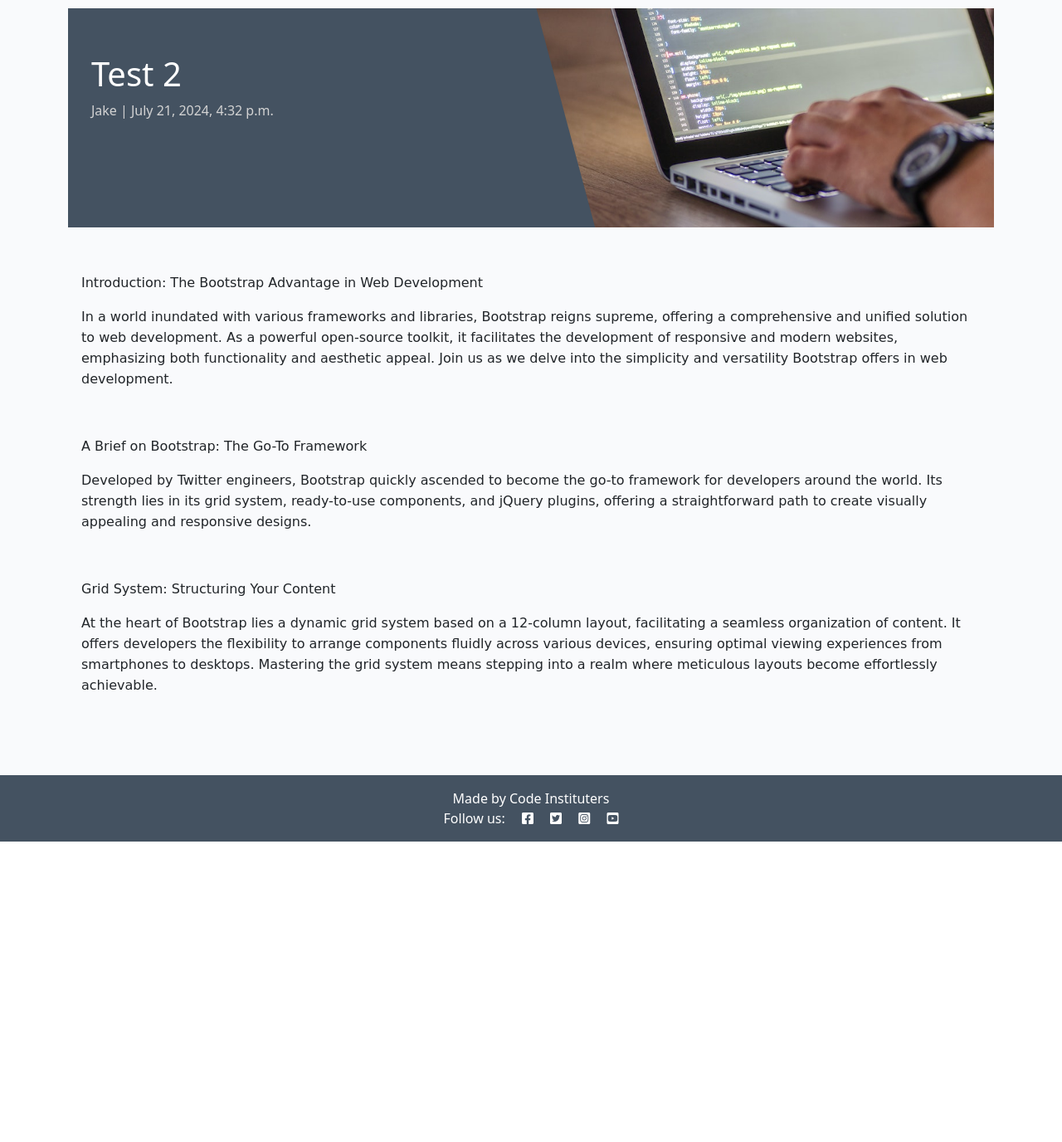
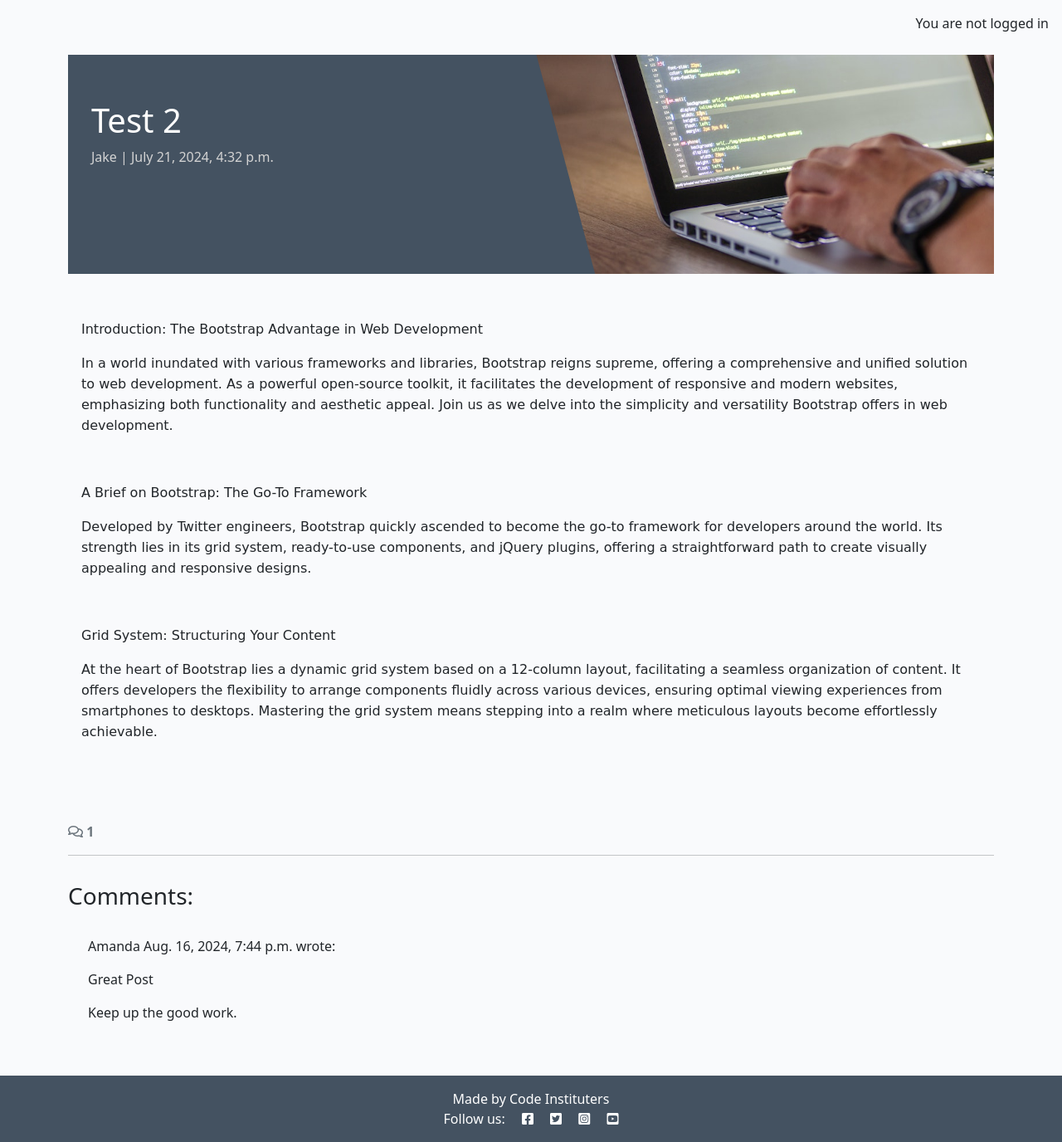
Before and after one commit to AmandaB2023/Project_4_Blog, a Django app: a page that uses templates/base.html in a window 1280 px wide. Shown: the part 60-1436 px from the top of the page at 83% size. Before the commit the page ends 1074 px from the top, so only its background shows below. Run offline with Django 4.2, Linux system fonts and the light colour scheme; data comes from the database, SQL or seed files in the repository; both versions use the stored data as it was after the commit.

Commit message:
Add comment section

```diff
--- a/blog/templates/blog/post_detail.html
+++ b/blog/templates/blog/post_detail.html
@@ -29,6 +29,48 @@
             </div>
         </div>
     </div>
+      <!-- Displaying count of comments -->
+  <div class="row">
+    <div class="col-12">
+      <strong class="text-secondary">
+        <i class="far fa-comments"></i> {{ comment_count }}
+      </strong>
+    </div>
+    <div class="col-12">
+      <hr>
+    </div>
+  </div>
+  <!-- Displaying Comments -->
+  <div class="row">
+    <div class="col-md-8 card mb-4  mt-3 ">
+      <h3>Comments:</h3>
+      <div class="card-body">
+        <!-- We want a for loop inside the empty control tags
+          to iterate through each comment in comments -->
+        {% for comment in comments %}
+        <div class="p-2 comments
+          {% if not comment.approved and comment.author == user %}
+          faded{% elif not comment.approved %} d-none{% endif %}">
+          <p class="font-weight-bold">
+            {{ comment.author }}
+            <span class="font-weight-normal">
+              {{ comment.created_on }}
+            </span> wrote:
+          </p>
+          <div id="comment{{ comment.id }}">
+            {{ comment.body | linebreaks }}
+          </div>
+          {% if not comment.approved and comment.author == user %}
+          <p class="approval">
+            This comment is awaiting approval
+          </p>
+          {% endif %}
+        </div>
+        <!-- Our for loop ends here -->
+        {% endfor %}
+      </div>
+    </div>
+  </div>
 </div>
 
 {% endblock content %}
--- a/blog/views.py
+++ b/blog/views.py
@@ -25,10 +25,14 @@ def post_detail(request, slug):
 
     queryset = Post.objects.filter(status=1)
     post = get_object_or_404(queryset, slug=slug)
+    comments = post.comments.all().order_by("-created_on")
+    comment_count = post.comments.filter(approved=True).count()
 
     return render(
         request,
         "blog/post_detail.html",
         {"post": post,
+        "comments": comments,
+        "comment_count": comment_count,
         "coder": "Matt Rudge"},
     )
--- a/project4/settings.py
+++ b/project4/settings.py
@@ -102,7 +102,7 @@ DATABASES = {
 }
 
 # DATABASES = {
-#     'default': dj_database_url.parse(os.environ.get("DATABASE_URL"))
+#     'default': dj_database_url.parse(os.environ.get("postgres://u5pzxoeod82:Gt08vhUp3Id1@ep-gentle-mountain-a23bxz6h-pooler.eu-central-1.aws.neon.tech/rant_cadet_spot_499417"))
 # }
 
 CSRF_TRUSTED_ORIGINS = [
--- a/templates/base.html
+++ b/templates/base.html
@@ -76,6 +76,11 @@
     </nav>
 
     <main class="flex-shrink-0 main-bg">
+        {% if user.is_authenticated %}
+        <p class="text-end m-3">Hello {{ user }}</p>
+        {% else %}
+        <p class="text-end m-3">You are not logged in</p>
+        {% endif %}
 
         {% block content %}
         <!-- Content Goes here -->
```
Also changed, not shown: templates/account/signup.html (+9 -5 lines), db.sqlite3.
